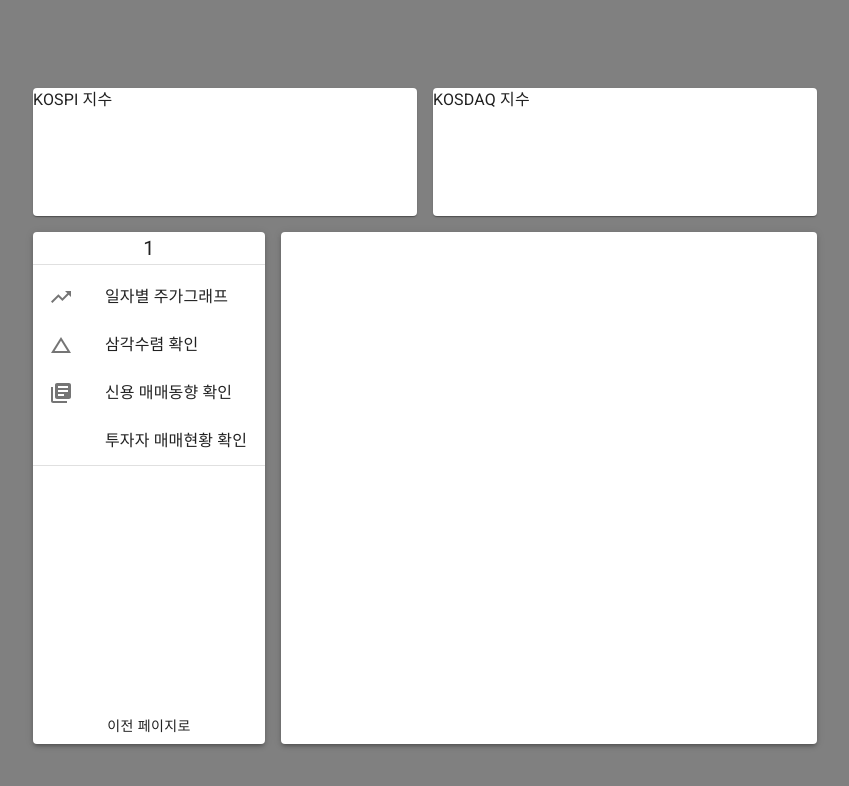
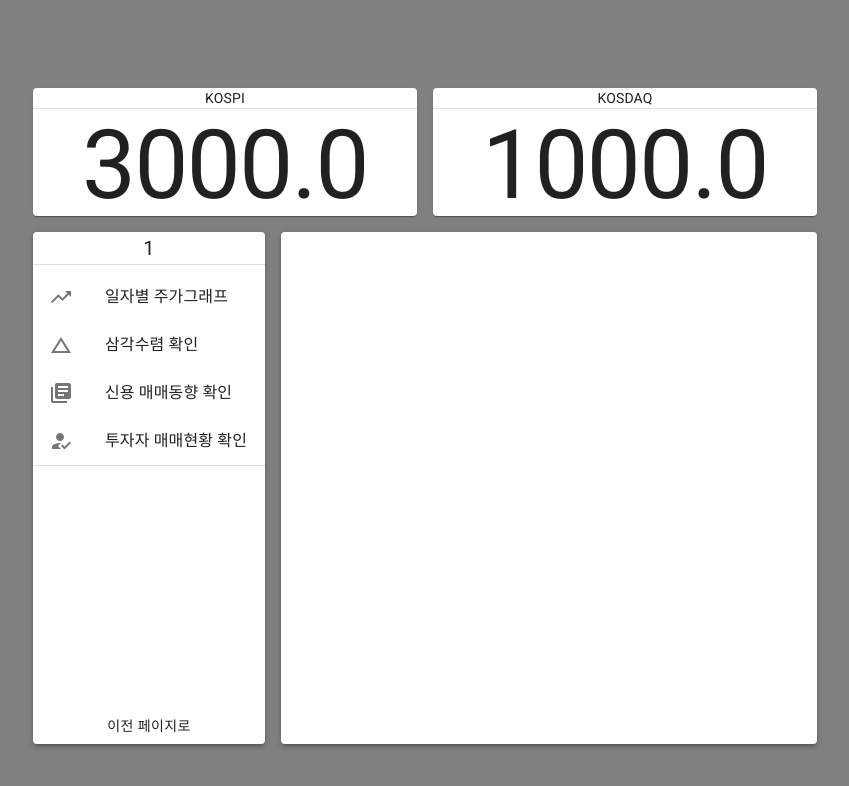
Before and after one commit to Rush-K/StockAnalyzer, a React (Create React App) app: page /1 in a window 1280 px wide. Shown: the top 786 px of the page, without its empty margins (215-1064 px from the left). Built offline with nearby package versions, Linux system fonts and the light colour scheme.

Commit message:
신용매매동향 UI 구현

```diff
--- /dev/null
+++ b/src/components/CreditTradingChart.js
@@ -0,0 +1,81 @@
+import React, { Component } from 'react';
+import { Button, Typography } from '@material-ui/core';
+import Chart from 'react-apexcharts';
+import { withStyles } from '@material-ui/styles';
+
+const useStyles = theme => ({
+    root: {
+        display: "flex",
+        flexDirection: "column",
+        justifyContent: "center",
+        alignItems: "center",
+        width: "100%",
+        height: "100%",
+        '& > div#changeButton': {
+            display: "flex",
+            width: "100%",
+            justifyContent: "center",
+        }
+    }
+});
+
+class CreditTradingChart extends Component {
+    constructor(props) {
+        super(props);
+        this.state = {
+            lenderOrLoan: false,
+            lenderOptions: {
+                chart: {
+                  id: "basic-bar"
+                },
+                xaxis: {
+                  categories: [1991, 1992, 1993, 1994, 1995, 1996, 1997, 1998]
+                }
+            },
+            lenderSeries: [{
+                name: "대주잔고",
+                data: [30, 40, 45, 50, 49, 60, 70, 91]
+            }],
+            loanOptions: {
+                chart: {
+                  id: "basic-bar"
+                },
+                xaxis: {
+                  categories: [1991, 1992, 1993, 1994, 1995, 1996, 1997, 1998]
+                }
+            },
+            loanSeries: [{
+                name: "융자잔고",
+                data: [30, 40, 45, 50, 49, 60, 70, 100]
+            }],
+        }
+    }
+
+    sendCreditTradingChartState = (event) => {
+        this.props.changeCreditTradingChartState();
+    }
+
+    changeLenderOrLoanChartState = (event) => {
+        this.setState({lenderOrLoan: !this.state.lenderOrLoan});
+    }
+
+    render() {
+        const { classes } = this.props;
+
+        return (
+            <div id="chart" className={classes.root}>
+                <div id="changeButton">
+                    {this.state.lenderOrLoan === false ?
+                    <Button variant="contained" color="primary" onClick={this.changeLenderOrLoanChartState} style={{margin: "10px"}}>대주 잔고</Button> :
+                    <Button variant="contained" color="primary" onClick={this.changeLenderOrLoanChartState} style={{margin: "10px"}}>융자 잔고</Button>}
+                </div>
+                {this.state.lenderOrLoan === false ?
+                <Chart options={this.state.lenderOptions} series={this.state.lenderSeries} width={500} height={350} /> :
+                <Chart options={this.state.loanOptions} series={this.state.loanSeries} width={500} height={350} />}
+                <Button onClick={this.sendCreditTradingChartState} variant="outlined" color="secondary" style={{margin: "10px", width: "96%"}}>차트 닫기</Button>
+            </div>
+        );
+    }
+}
+
+export default withStyles(useStyles)(CreditTradingChart);
--- a/src/components/StockHome.js
+++ b/src/components/StockHome.js
@@ -1,12 +1,13 @@
 import React, { Component } from 'react';
 import { Container, Divider, Paper, Typography, Button,
         List, ListItem, ListItemIcon, ListItemText } from '@material-ui/core';
-import { ChangeHistory, TrendingUp, LibraryBooks } from '@material-ui/icons';
+import { ChangeHistory, TrendingUp, LibraryBooks, HowToReg } from '@material-ui/icons';
 import { withStyles } from '@material-ui/core/styles';
 import { Link } from 'react-router-dom';
 
 import DailyChart from './DailyChart';
 import TriangularConvergenceChart from './TriangularConvergenceChart';
+import CreditTradingChart from './CreditTradingChart';
 
 const useStyles = theme => ({
     root: {
@@ -25,9 +26,19 @@
     },
     indexPaper: {
         display:"flex",
+        flexDirection: "column",
         margin: theme.spacing(1),
         width: theme.spacing(48),
-        height: "20%"
+        height: "20%",
+        '& > div#index_title': {
+            display: "flex",
+            flexDirection: "column",
+            justifyContent: "center",
+            '& > div#title_text': {
+                display: "flex",
+                justifyContent: "center",
+            }
+        }
     },
     menuPaper: {
         display:"flex",
@@ -75,17 +86,32 @@
         this.state = {
             DailyChart : false,
             TriangularConvergenceChart : false,
+            CreditTradingChart : false,
         }
     }
 
     changeDailyChartState = (event) => {
-        this.setState({DailyChart: !this.state.DailyChart,
-                       TriangularConvergenceChart: false});
+        this.setState({
+            DailyChart: !this.state.DailyChart,
+            TriangularConvergenceChart: false,
+            CreditTradingChart: false,
+        });
     }
 
     changeTriangularConvergenceChartState = (event) => {
-        this.setState({DailyChart: false,
-                       TriangularConvergenceChart: !this.state.TriangularConvergenceChart});
+        this.setState({
+            DailyChart: false,
+            TriangularConvergenceChart: !this.state.TriangularConvergenceChart,
+            CreditTradingChart: false,
+        });
+    }
+
+    changeCreditTradingChartState = (event) => {
+        this.setState({
+            DailyChart: false,
+            TriangularConvergenceChart: false,
+            CreditTradingChart: !this.state.CreditTradingChart
+        });
     }
 
     render() {
@@ -95,11 +121,28 @@
                 <div>
                     {/* KOSPI COSDAQ 지수 */}
                     <Paper className={classes.indexPaper}>
-                        <Typography>KOSPI 지수</Typography>
+                        <div id="index_title">
+                            <div id="title_text">
+                                <Typography variant="h7">KOSPI</Typography>
+                            </div>
+                            <Divider />
+                            <div id="title_text">
+                                <Typography variant="h1">3000.0</Typography>
+                            </div>
+                        </div>
                     </Paper>
                     <Paper className={classes.indexPaper}>
-                        <Typography>KOSDAQ 지수</Typography>
+                        <div id="index_title">
+                            <div id="title_text">
+                                <Typography variant="h7">KOSDAQ</Typography>
+                            </div>
+                            <Divider />
+                            <div id="title_text">
+                                <Typography variant="h1">1000.0</Typography>
+                            </div>
+                        </div>
                     </Paper>
+
                     {/* 메뉴 */}
                     <Paper elevation={3} className={classes.menuPaper}>
                         <div id="stockname">
@@ -120,7 +163,7 @@
                                     </ListItemIcon>
                                     <ListItemText primary="삼각수렴 확인" />
                                 </ListItem>
-                                <ListItem button>
+                                <ListItem button onClick={this.changeCreditTradingChartState}>
                                     <ListItemIcon>
                                         <LibraryBooks />
                                     </ListItemIcon>
@@ -128,7 +171,7 @@
                                 </ListItem>
                                 <ListItem button divider>
                                     <ListItemIcon>
-
+                                        <HowToReg />
                                     </ListItemIcon>
                                     <ListItemText primary="투자자 매매현황 확인" />
                                 </ListItem>
@@ -147,6 +190,7 @@
                     <Paper elevation={3} className={classes.homePaper}>
                         {this.state.DailyChart === true && <DailyChart changeDailyChartState={this.changeDailyChartState} stockcode={this.props.match.params.stockcode}/>}
                         {this.state.TriangularConvergenceChart === true && <TriangularConvergenceChart changeTriangularConvergenceChartState={this.changeTriangularConvergenceChartState} stockcode={this.props.match.params.stockcode} />}
+                        {this.state.CreditTradingChart === true && <CreditTradingChart changeCreditTradingChartState={this.changeCreditTradingChartState} stockcode={this.props.match.params.stockcode} />}
                     </Paper>
                 </div>
             </Container>
```
